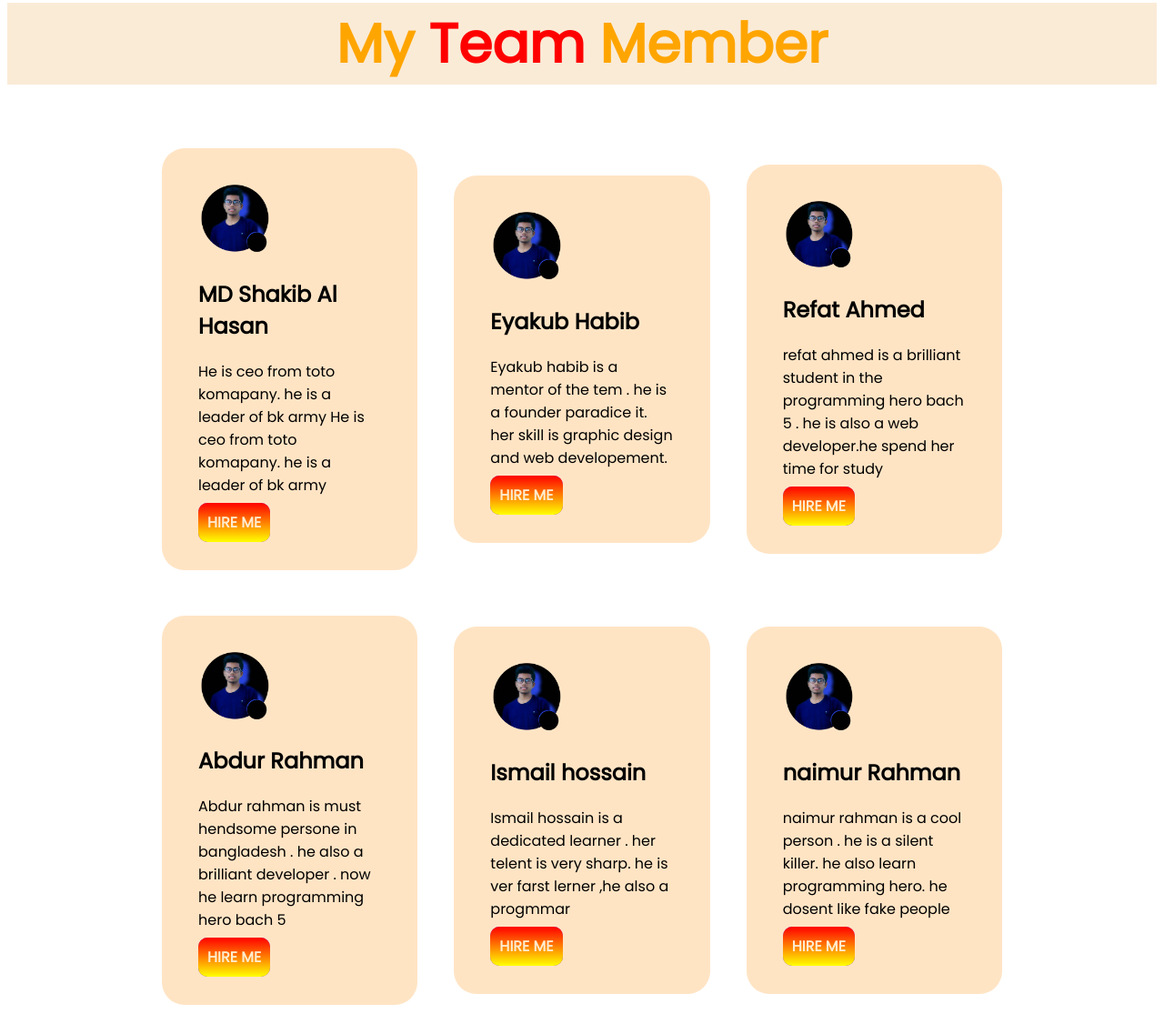
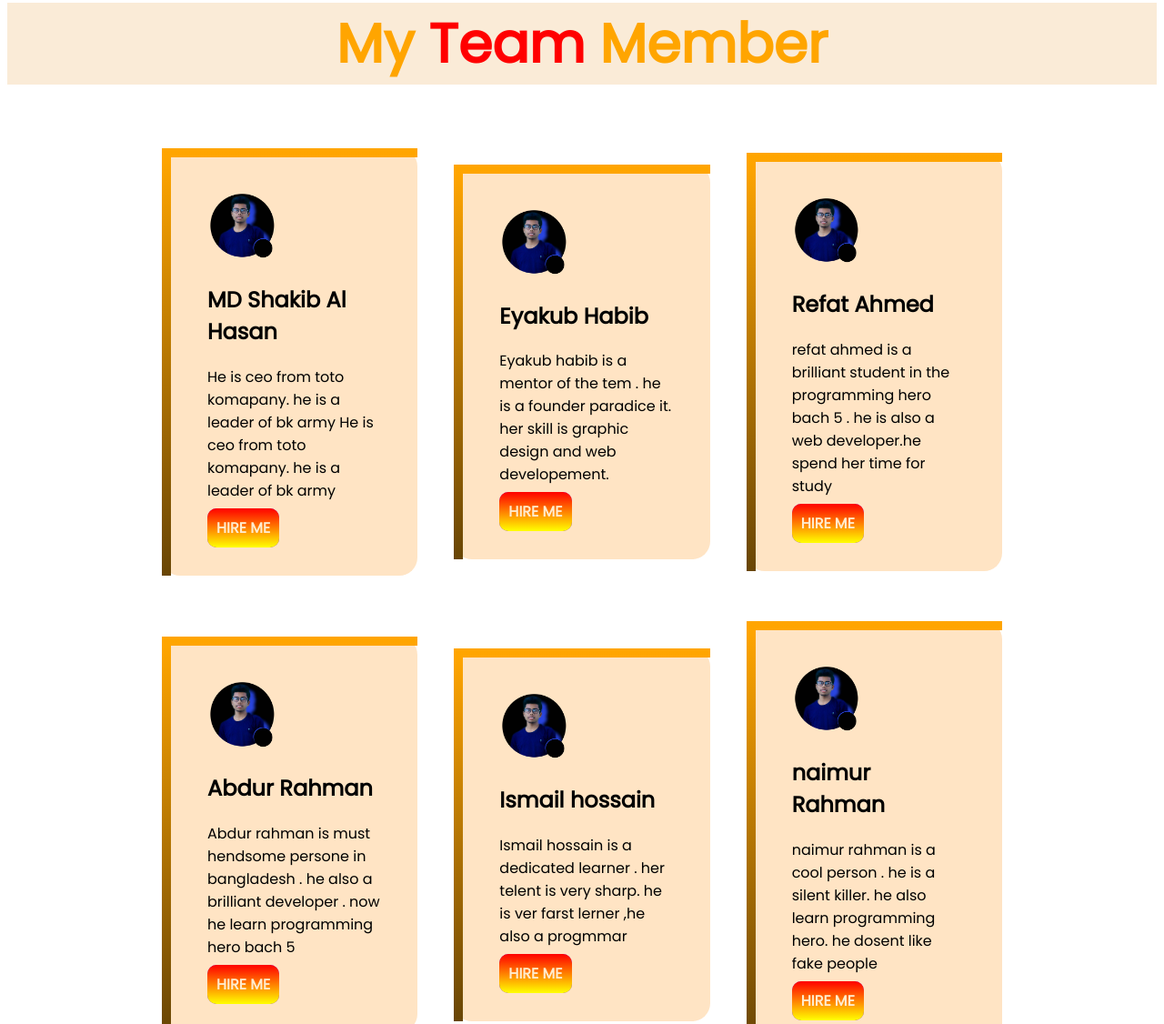
Before and after one commit to shakib8080/developer-protfolio, a plain HTML site: page index.html in a window 1280 px wide. Shown: the part 4113-5239 px from the top of the page at 91% size. Drawn offline with Linux system fonts and the light colour scheme; a web font is replaced by a local one.

Commit message:
protfolio_done

```diff
--- a/index.html
+++ b/index.html
@@ -142,7 +142,7 @@
     </div>
 
     <section class="section6">
-      <div class="div3">
+      <div id="id1" class="div3">
         <img class="img1" src="ashik5.png" alt="" />
         <h2>MD Shakib Al Hasan</h2>
         <p>
--- a/style.css
+++ b/style.css
@@ -166,12 +166,18 @@ body {
     width: 40%
 }
 .div3{
+    border-image:linear-gradient(orange,rgb(104, 69, 5));
+    border-image-slice: 1;
+    border-left: 10px solid;
+    border-top:10px solid ;
+    border-radius: 20px;
     background-color: bisque;
     width:30%;
     margin:20px 20px 20px;
     padding: 40px;
-    border-radius: 25px;
 }
+
+
 .span3{
     color:red;
 }
```
